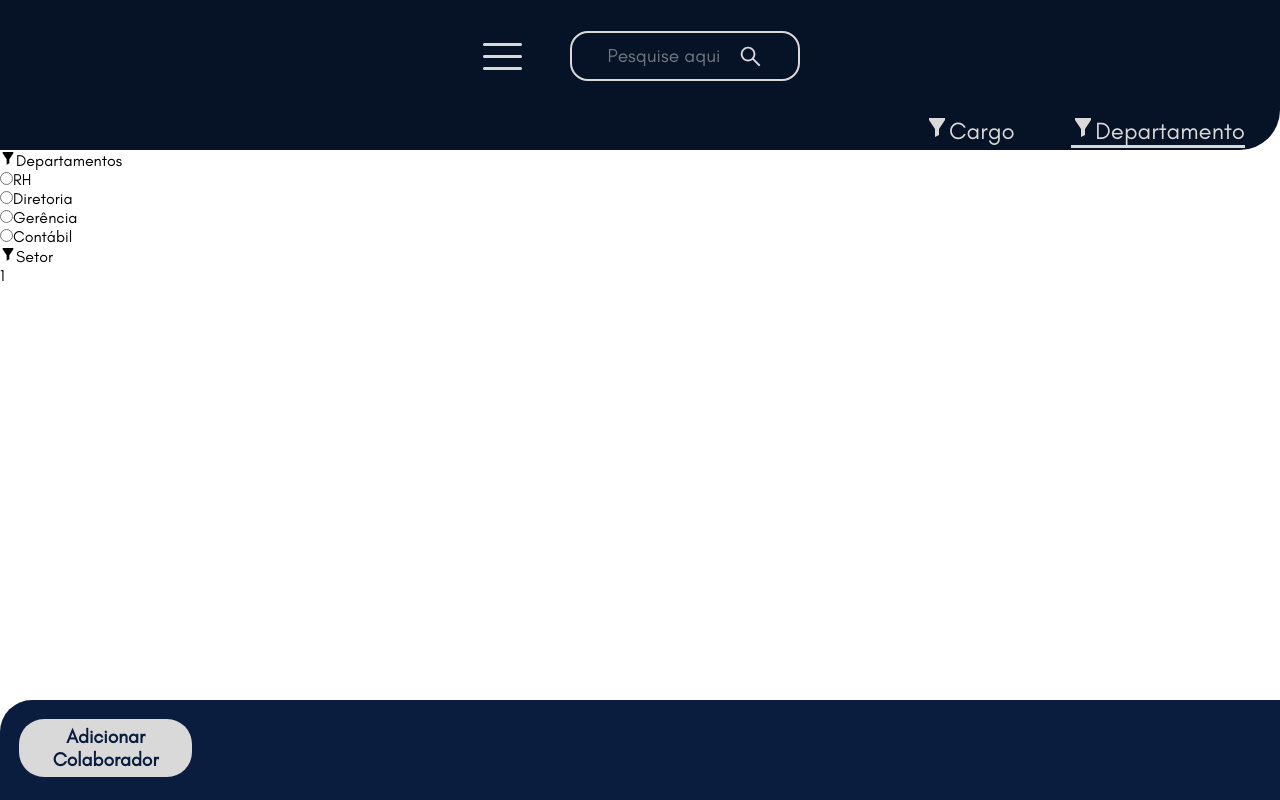
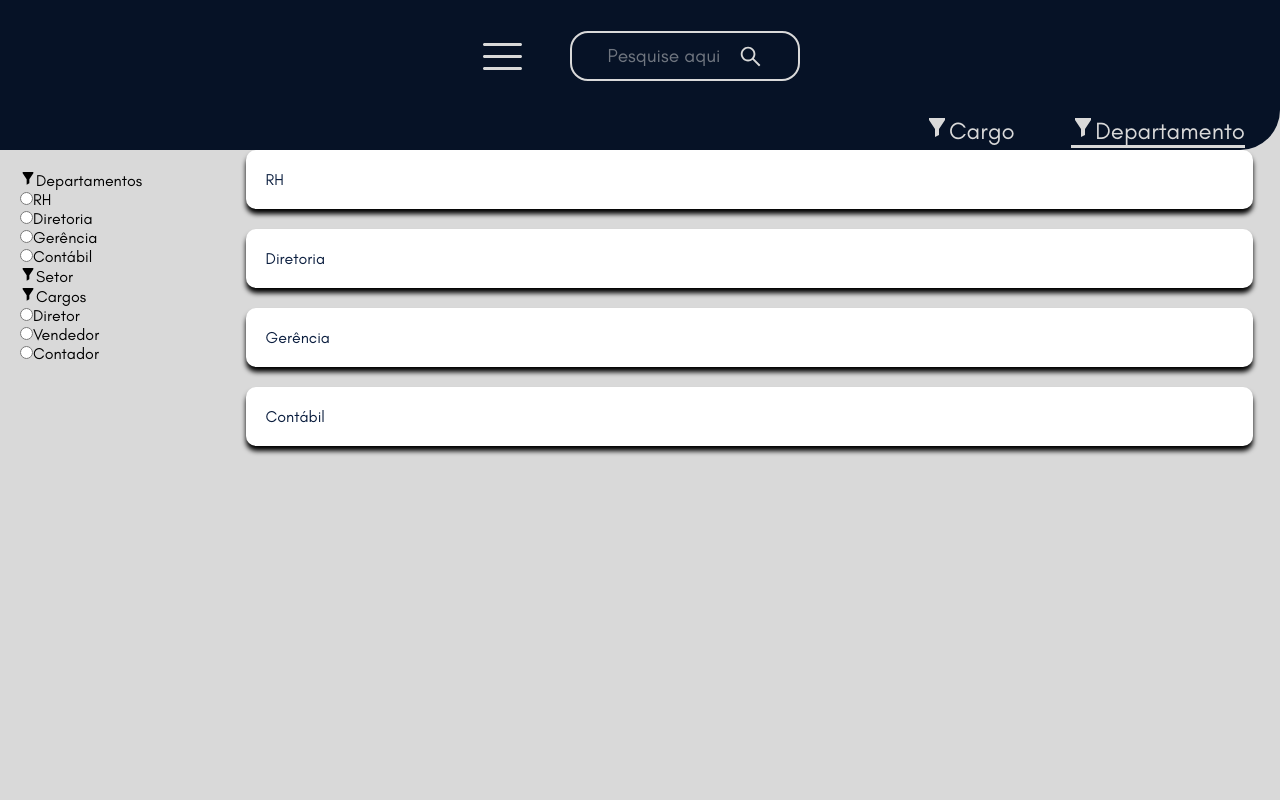
Before and after one commit to fabriciofsn/FRONT_END_HACKTHON_III, a React (Create React App) app: page /colaborador in a window 1280 px wide. Built offline with nearby package versions, Linux system fonts and the light colour scheme.

Commit message:
start component object

```diff
--- a/public/style.css
+++ b/public/style.css
@@ -9,3 +9,7 @@
   padding: 0;
   box-sizing: border-box;
 }
+
+body{
+  background-color: #d9d9d9;
+}
--- a/src/components/FiltroDesktop.js
+++ b/src/components/FiltroDesktop.js
@@ -37,7 +37,7 @@ export function FiltroDesktop({ icon="", title="", departamento= false, array= n
                 </span>
             )}<br/>
 
-         {array && departamento &&
+         {array &&
         array.map((valor) => {
 
           return (
@@ -50,8 +50,8 @@ export function FiltroDesktop({ icon="", title="", departamento= false, array= n
 
         }
 
-        <p>{icon}Setor</p>
-        {arrayFilter.map((setor) =>{
+        {departamento && <p>{icon}Setor</p> }
+        {departamento && arrayFilter.map((setor) =>{
 
           return(
             <>
--- /dev/null
+++ b/src/components/Objects.js
@@ -0,0 +1,17 @@
+import React from "react";
+import "../styles/Objects.css";
+
+
+export function Objects({object=null, openObject= null}){
+
+    return(
+        <div className="bodyObjects">
+        {object.map((object) => {
+          return(
+            <div className="divObjects" index={object.id}>{object.nome}</div>
+          )
+        })}
+        </div>
+    );
+
+}
--- a/src/screens/Colaborador.js
+++ b/src/screens/Colaborador.js
@@ -4,13 +4,14 @@ import { RiFilter2Fill } from "react-icons/ri";
 import Filtros from "../components/Filtros";
 import { DivFooter } from "../styles/Setor";
 import Cadastro from "../components/Cadastro";
-import Colaboradores from "../components/Colaboradores";
-import {tableSetores} from "../tables/TableSetores";
-import {tableDepartamentos} from "../tables/TableDepartamentos";
-import {FiltroDesktop} from "../components/FiltroDesktop";
-import "../styles/mediaQuery.css"
+import { tableSetores } from "../tables/TableSetores";
+import { tableDepartamentos } from "../tables/TableDepartamentos";
+import { FiltroDesktop } from "../components/FiltroDesktop";
+import "../styles/mediaQuery.css";
+import "../styles/ColaboradorScreen.css";
 import tableColaboradores from "../tables/TableColaboradores";
-
+import { TableCargos } from "../tables/TableCargos";
+import { Objects } from "../components/Objects";
 
 const Colaborador = () => {
   const [modal, setModal] = useState(false);
@@ -28,16 +29,22 @@ const Colaborador = () => {
         departamento="Departamento"
       />
       <div className="showMobile">
-      <Filtros array={tableDepartamentos} />
-      <Filtros icon={<RiFilter2Fill />} title="Setor" array={tableSetores} />
+        <Filtros array={tableDepartamentos} />
+        <Filtros icon={<RiFilter2Fill />} title="Setor" array={tableSetores} />
       </div>
-      <div className="showDesktop">
-      <FiltroDesktop icon={<RiFilter2Fill />} title="Departamentos" array={tableDepartamentos} departamento={true}/>
+      <div className="colaboradorObjectsBody">
+        <div id="colaboradorDivFilter" className="showDesktop">
+          <FiltroDesktop icon={<RiFilter2Fill />} title="Departamentos" array={tableDepartamentos} departamento={true} />
+          <FiltroDesktop icon={<RiFilter2Fill />} title="Cargos" array={TableCargos} departamento={false} />
+        </div>
+        <div className="colaboradorDivObjects">
+          <Objects object={tableDepartamentos}/>
+        </div>
       </div>
       {/* <FiltroDesktop icon={<RiFilter2Fill />} title="Setor" array={tableSetores} setor={true}/> */}
-      <Colaboradores />
+      {/* <Colaboradores /> */}
       {modal && <Cadastro handleClick={handleClick} />}
-      <DivFooter>
+      <DivFooter className="showMobile">
         <button onClick={() => setModal(true)}>
           Adicionar <p>Colaborador</p>
         </button>
--- /dev/null
+++ b/src/styles/ColaboradorScreen.css
@@ -0,0 +1,13 @@
+.colaboradorObjectsBody{
+    display: flex;
+    width: 100vw;
+}
+
+.colaboradorDivObjects{
+    width: 100%;
+}
+
+#colaboradorDivFilter{
+    padding: 20px;
+    width: 20vw;
+}
--- /dev/null
+++ b/src/styles/Objects.css
@@ -0,0 +1,18 @@
+.divObjects{
+    background-color: white;
+    color: #0a1d3e;
+    border-radius: 10px;
+    padding: 20px;
+    width: 95%;
+    margin-left: 2.5%;
+    box-shadow: 0px 5px 5px black;
+    margin-bottom: 20px;
+    cursor: pointer;
+}
+
+.bodyObjects{
+ display: block;
+ justify-content: center;
+ margin-bottom: 100px;
+ width: 100%;
+}
--- a/src/styles/mediaQuery.css
+++ b/src/styles/mediaQuery.css
@@ -2,7 +2,7 @@
     display: none;
 }
 
-@media (min-width: 600px){
+@media (min-width: 684px){
     .showDesktop{
         display: block;
     }
--- /dev/null
+++ b/src/tables/TableCargos.js
@@ -0,0 +1,16 @@
+
+
+export const TableCargos = [
+    {
+       id:"Diretor",
+       nome: "Diretor"
+    },
+    {
+        id:"Vendedor",
+        nome: "Vendedor"
+     },
+     {
+        id:"Contador",
+        nome: "Contador"
+     },
+]
--- a/src/tables/TableColaboradores.js
+++ b/src/tables/TableColaboradores.js
@@ -5,7 +5,8 @@ const tableColaboradores = [
         id: 1,
         nome: "Jadson Santos",
         setorId: "direcaoRH",
-        cargoId: "Diretor"
+        cargoId: "Diretor",
+        imagem: ""
     }
 ];
 
```
